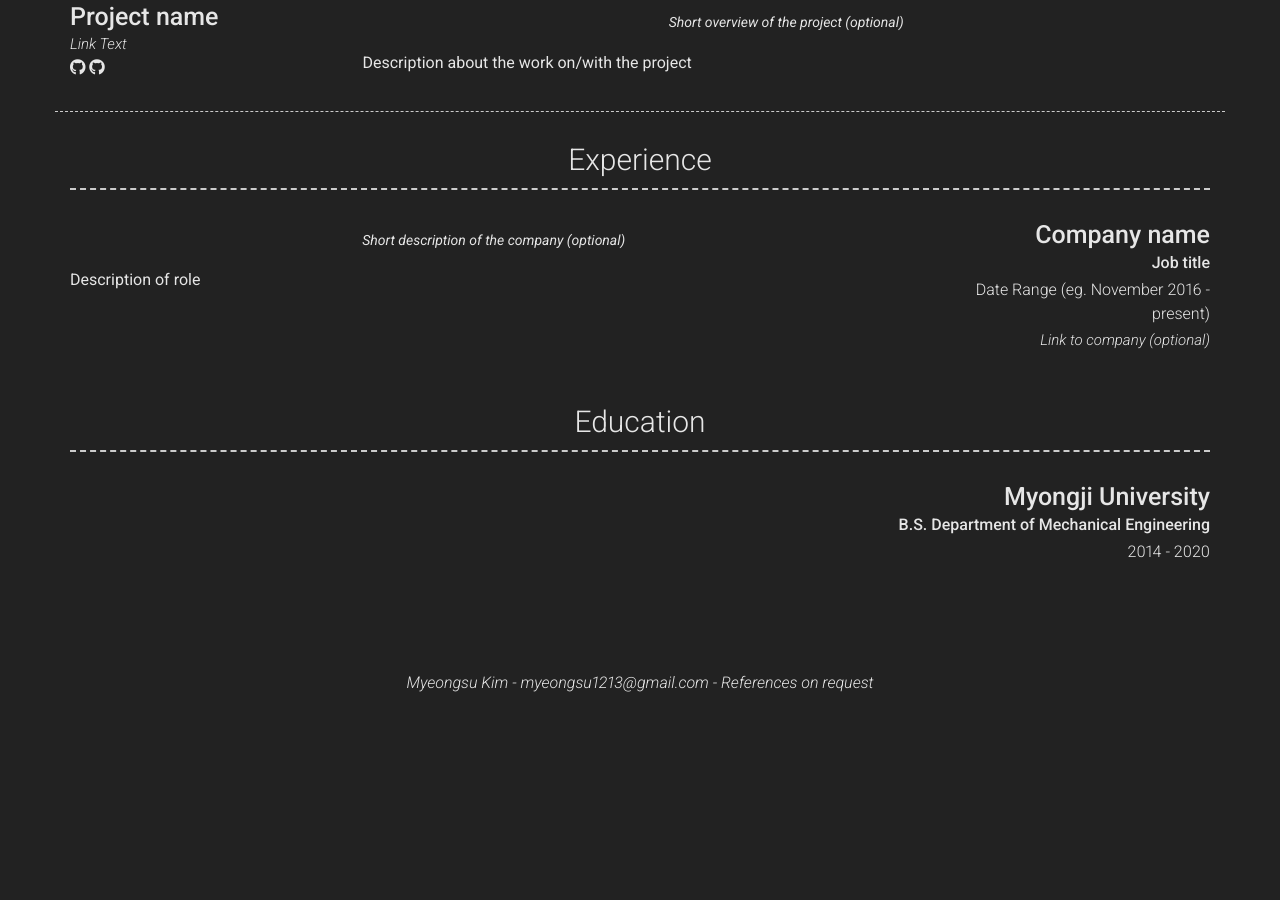
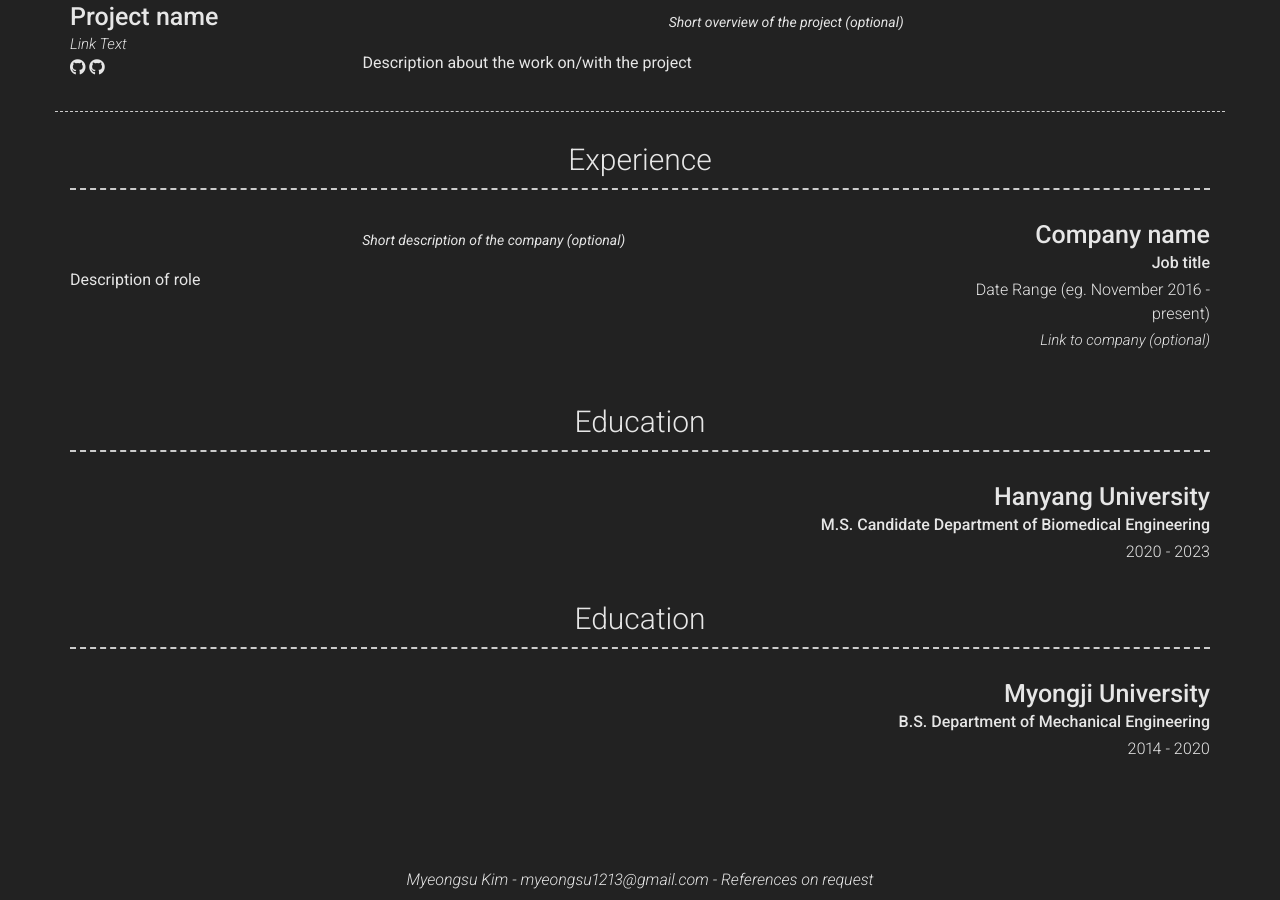
Before and after one commit to mysu1213/mysu1213_resume.github.io, a Jekyll site: the page built from index.md, in a window 1280 px wide and 900 px high, scrolled down 628 px. Built offline with Jekyll 4.4.1, drawn with Linux system fonts in a browser that asks for light colours; nearby versions of some CDN libraries; before the commit the page ends 1331 px from its top, so only the background shows below that.

Commit message:
Update _config.yml

```diff
--- a/_config.yml
+++ b/_config.yml
@@ -119,6 +119,7 @@ content:
         title: Hanyang University
         sub_title: M.S. Candidate Department of Biomedical Engineering
         caption: 2020 - 2023
+  - title: Education
     layout: list
     content:
       - layout: top-right
```
